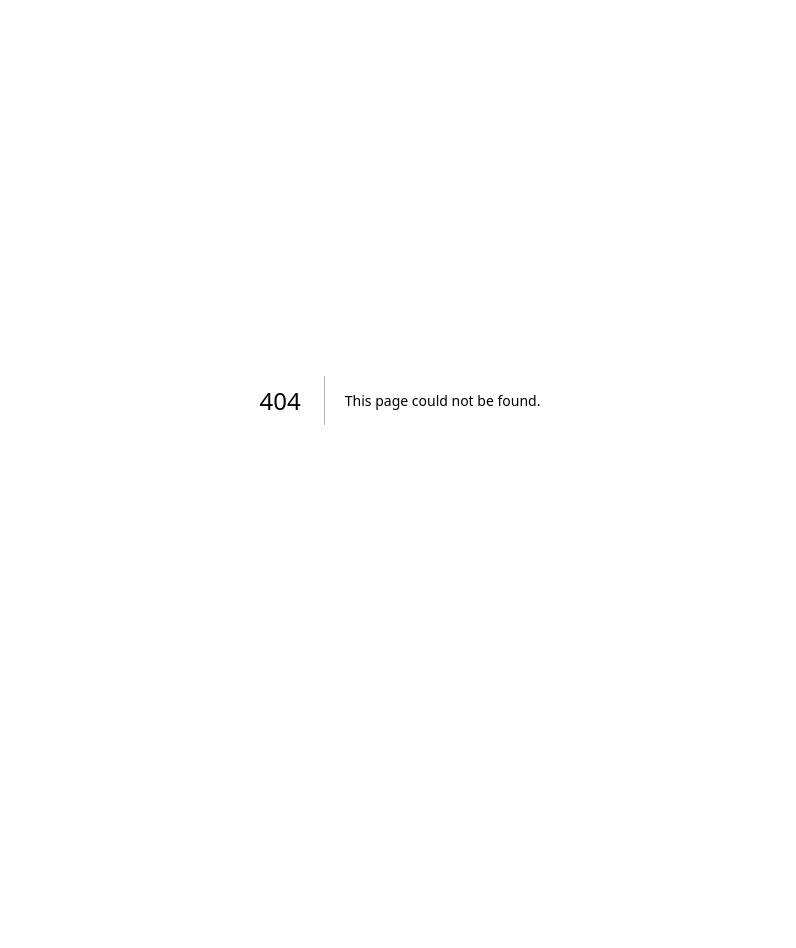
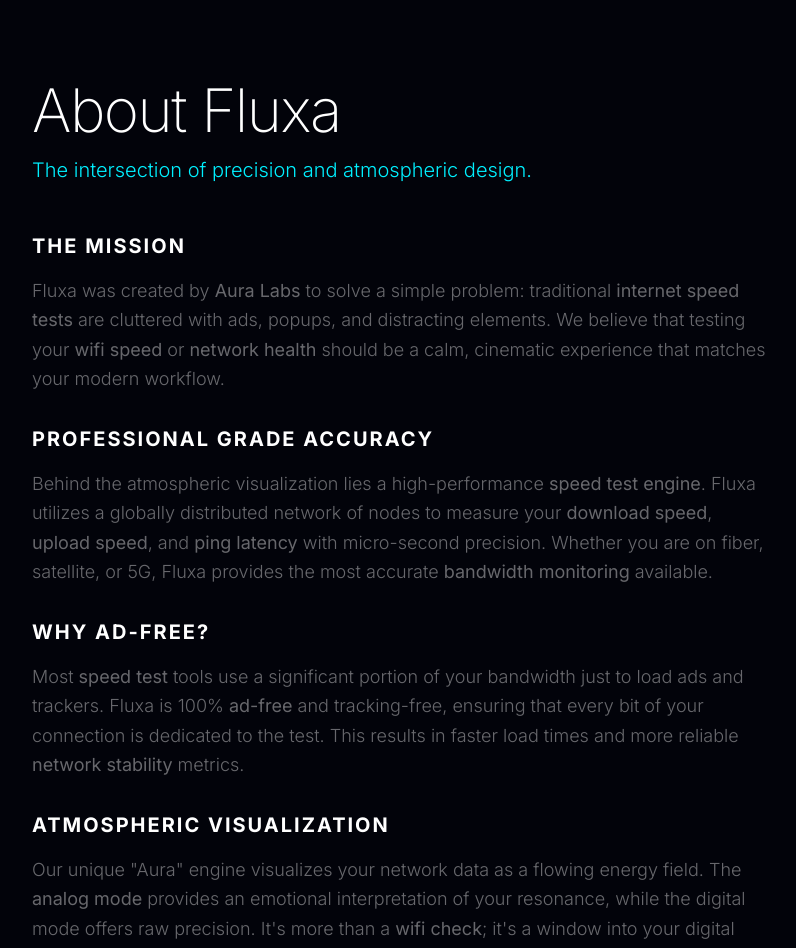
Before and after one commit to Aura-360-Studio/fluxa, a Next.js app: page /about in a window 1280 px wide. Before the commit this address had no page. Shown: the top 948 px of the page, without its empty margins (240-1036 px from the left). Before the commit the page ends 800 px from the top, so only its background shows below. Built offline with nearby package versions, Linux system fonts and the light colour scheme.

Commit message:
Add SEO-optimized hidden /about page and update sitemap

```diff
--- /dev/null
+++ b/src/app/about/page.tsx
@@ -0,0 +1,45 @@
+import type { Metadata } from "next";
+
+export const metadata: Metadata = {
+  title: "About Fluxa | Ad-Free Internet Speed Test & Network Health",
+  description: "Learn more about Fluxa, the most beautiful and accurate ad-free internet speed test visualizer. Built for designers, gamers, and remote workers.",
+};
+
+export default function AboutPage() {
+  return (
+    <main className="min-h-screen bg-[#02030A] text-white/40 font-sans p-8 md:p-20 max-w-4xl mx-auto">
+      <section className="space-y-12">
+        <header className="space-y-4">
+          <h1 className="text-4xl md:text-6xl font-extralight text-white tracking-tight">About Fluxa</h1>
+          <p className="text-xl font-light text-[#00f0ff]">The intersection of precision and atmospheric design.</p>
+        </header>
+
+        <article className="space-y-8 text-lg font-light leading-relaxed">
+          <div className="space-y-4">
+            <h2 className="text-xl font-bold text-white uppercase tracking-widest">The Mission</h2>
+            <p>Fluxa was created by <strong>Aura Labs</strong> to solve a simple problem: traditional <strong>internet speed tests</strong> are cluttered with ads, popups, and distracting elements. We believe that testing your <strong>wifi speed</strong> or <strong>network health</strong> should be a calm, cinematic experience that matches your modern workflow.</p>
+          </div>
+
+          <div className="space-y-4">
+            <h2 className="text-xl font-bold text-white uppercase tracking-widest">Professional Grade Accuracy</h2>
+            <p>Behind the atmospheric visualization lies a high-performance <strong>speed test engine</strong>. Fluxa utilizes a globally distributed network of nodes to measure your <strong>download speed</strong>, <strong>upload speed</strong>, and <strong>ping latency</strong> with micro-second precision. Whether you are on fiber, satellite, or 5G, Fluxa provides the most accurate <strong>bandwidth monitoring</strong> available.</p>
+          </div>
+
+          <div className="space-y-4">
+            <h2 className="text-xl font-bold text-white uppercase tracking-widest">Why Ad-Free?</h2>
+            <p>Most <strong>speed test</strong> tools use a significant portion of your bandwidth just to load ads and trackers. Fluxa is 100% <strong>ad-free</strong> and tracking-free, ensuring that every bit of your connection is dedicated to the test. This results in faster load times and more reliable <strong>network stability</strong> metrics.</p>
+          </div>
+
+          <div className="space-y-4">
+            <h2 className="text-xl font-bold text-white uppercase tracking-widest">Atmospheric Visualization</h2>
+            <p>Our unique "Aura" engine visualizes your network data as a flowing energy field. The <strong>analog mode</strong> provides an emotional interpretation of your resonance, while the digital mode offers raw precision. It's more than a <strong>wifi check</strong>; it's a window into your digital connectivity.</p>
+          </div>
+        </article>
+
+        <footer className="pt-20 border-t border-white/5 text-sm text-white/20">
+          <p>© 2026 Aura Labs. Part of the Aura360Studio Ecosystem.</p>
+        </footer>
+      </section>
+    </main>
+  );
+}
--- a/src/app/sitemap.ts
+++ b/src/app/sitemap.ts
@@ -8,6 +8,11 @@
       changeFrequency: 'monthly',
       priority: 1,
     },
-    // Future routes like /about or /settings would go here
+    {
+      url: 'https://fluxa.aura360studio.com/about',
+      lastModified: new Date(),
+      changeFrequency: 'monthly',
+      priority: 0.8,
+    },
   ];
 }
```
